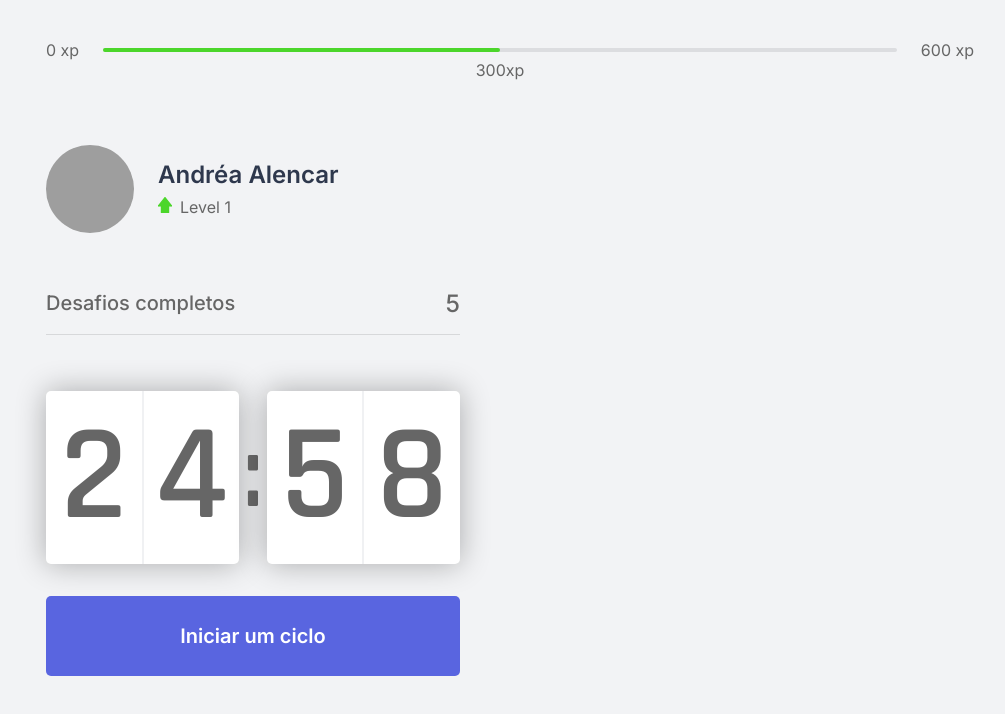
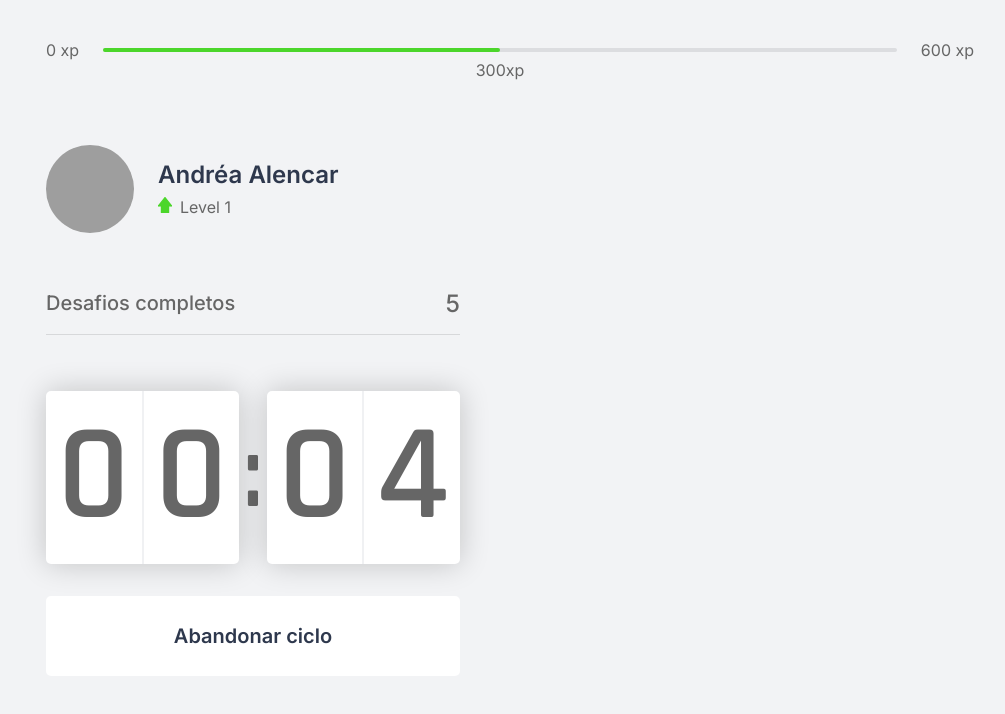
Before and after one commit to andreaflether/move.it, a Next.js app: page / in a window 1280 px wide. Both pictures are taken after a click on the button "Iniciar um ciclo". Shown: the top 714 px of the page, without its empty margins (130-1135 px from the left). Built offline with nearby package versions, Linux system fonts and the light colour scheme; grey boxes are pictures that could not be loaded.

Commit message:
Componente Countdown finalizado por completo

```diff
--- a/src/components/Countdown.tsx
+++ b/src/components/Countdown.tsx
@@ -2,9 +2,12 @@
 
 import styles from '../styles/components/Countdown.module.css';
 
+let countdownTimeout: NodeJS.Timeout;
+
 export function Countdown() {
-  const [time, setTime] = useState(25 * 60);
-  const [active, setActive] = useState(false);
+  const [time, setTime] = useState(0.1 * 60);
+  const [isActive, setIsActive] = useState(false);
+  const [hasFinished, setHasFinished] = useState(false);
 
   const minutes = Math.floor(time / 60);
   const seconds = time % 60;
@@ -13,16 +16,25 @@
   const [secondLeft, secondRight] = String(seconds).padStart(2, '0').split('');
 
   function startCountdown() {
-    setActive(true);
+    setIsActive(true);
+  }
+
+  function resetCountdown() {
+    clearTimeout(countdownTimeout);
+    setIsActive(false);
+    setTime(0.1 * 60);
   }
 
   useEffect(() => {
-    if (active && time > 0) {
-      setTimeout(() => {
+    if (isActive && time > 0) {
+      countdownTimeout = setTimeout(() => {
         setTime(time - 1);
       }, 1000)
+    } else if (isActive && time == 0) {
+      setHasFinished(true);
+      setIsActive(false);
     }
-  }, [active, time])
+  }, [isActive, time])
 
   return (
     <div>
@@ -38,6 +50,24 @@
         </div>
       </div>
 
+      { hasFinished ? (
+        <button
+          disabled
+          className={styles.countdownButton}
+        >
+          Ciclo encerrado
+        </button>
+      ) : (
+        <>
+          { isActive ? (
+            <button
+              type="button"
+              className={`${styles.countdownButton} ${styles.countdownButtonActive}`}
+              onClick={resetCountdown}
+            >
+              Abandonar ciclo
+            </button>
+          ) : (
             <button
               type="button"
               className={styles.countdownButton}
@@ -45,6 +75,9 @@
             >
               Iniciar um ciclo
             </button>
+          )}
+        </>
+      )}
     </div>
   );
 }
--- a/src/styles/components/Countdown.module.css
+++ b/src/styles/components/Countdown.module.css
@@ -12,7 +12,7 @@
   align-items: center;
   justify-content: space-evenly;
   background: var(--white);
-  box-shadow: 0 0 30px rgba(0, 0, 0, 0.3);
+  box-shadow: 0 0 30px rgba(0, 0, 0, 0.2);
   border-radius: 5px;
   font-size: 8.5rem;
   text-align: center;
@@ -51,6 +51,22 @@
   transition: background-color 0.2s;
 }
 
-.countdownButton:hover {
+.countdownButton:not(:disabled):hover {
   background: var(--blue-dark);
 }
+
+.countdownButtonActive {
+  background-color: var(--white);
+  color: var(--title);
+}
+
+.countdownButtonActive:not(:disabled):hover {
+  background-color: var(--red);
+  color: var(--white);
+}
+
+.countdownButton:disabled {
+  background: var(--white);
+  color: var(--text);
+  cursor: not-allowed;
+}
```
Lines whose indentation alone changed are shown as unchanged.
